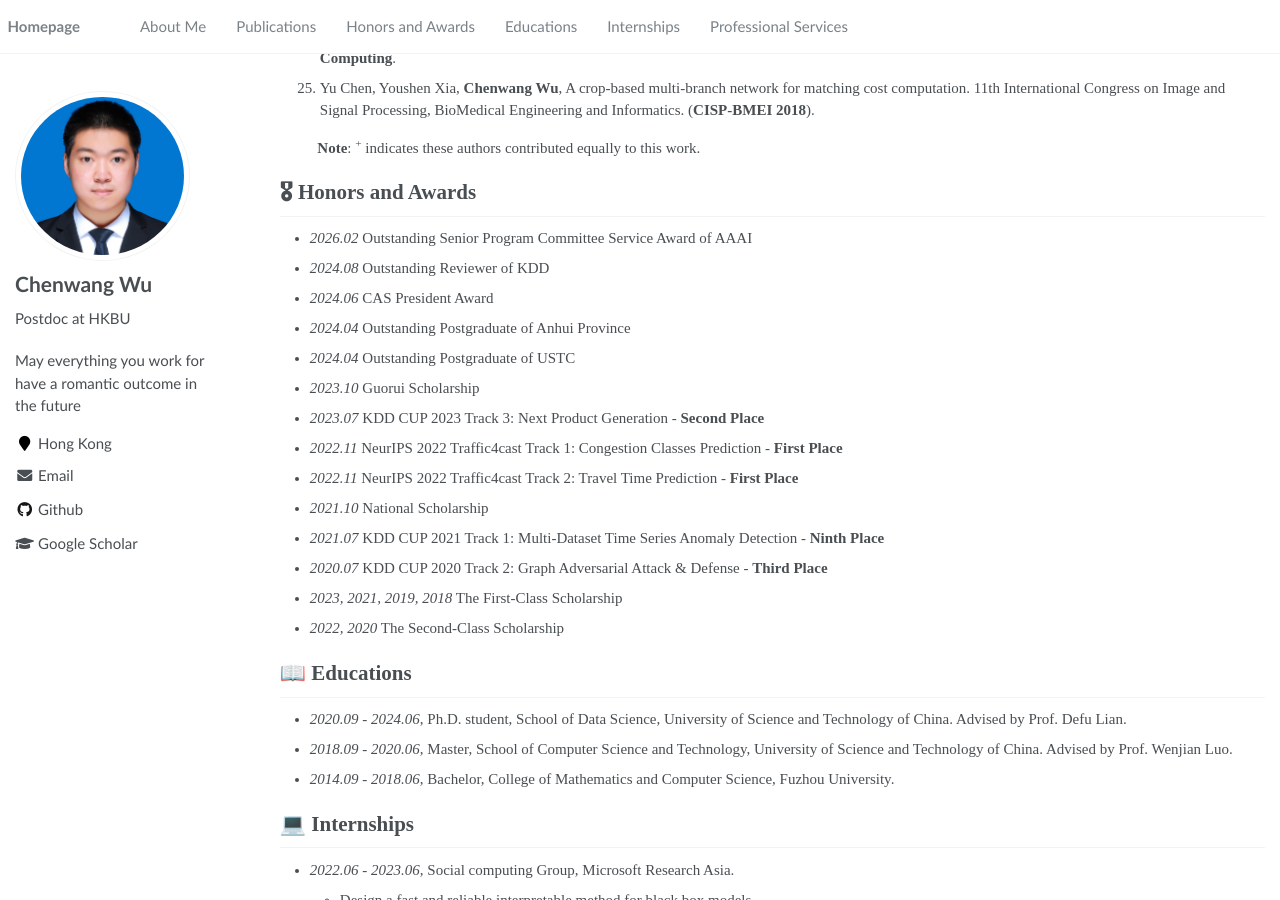
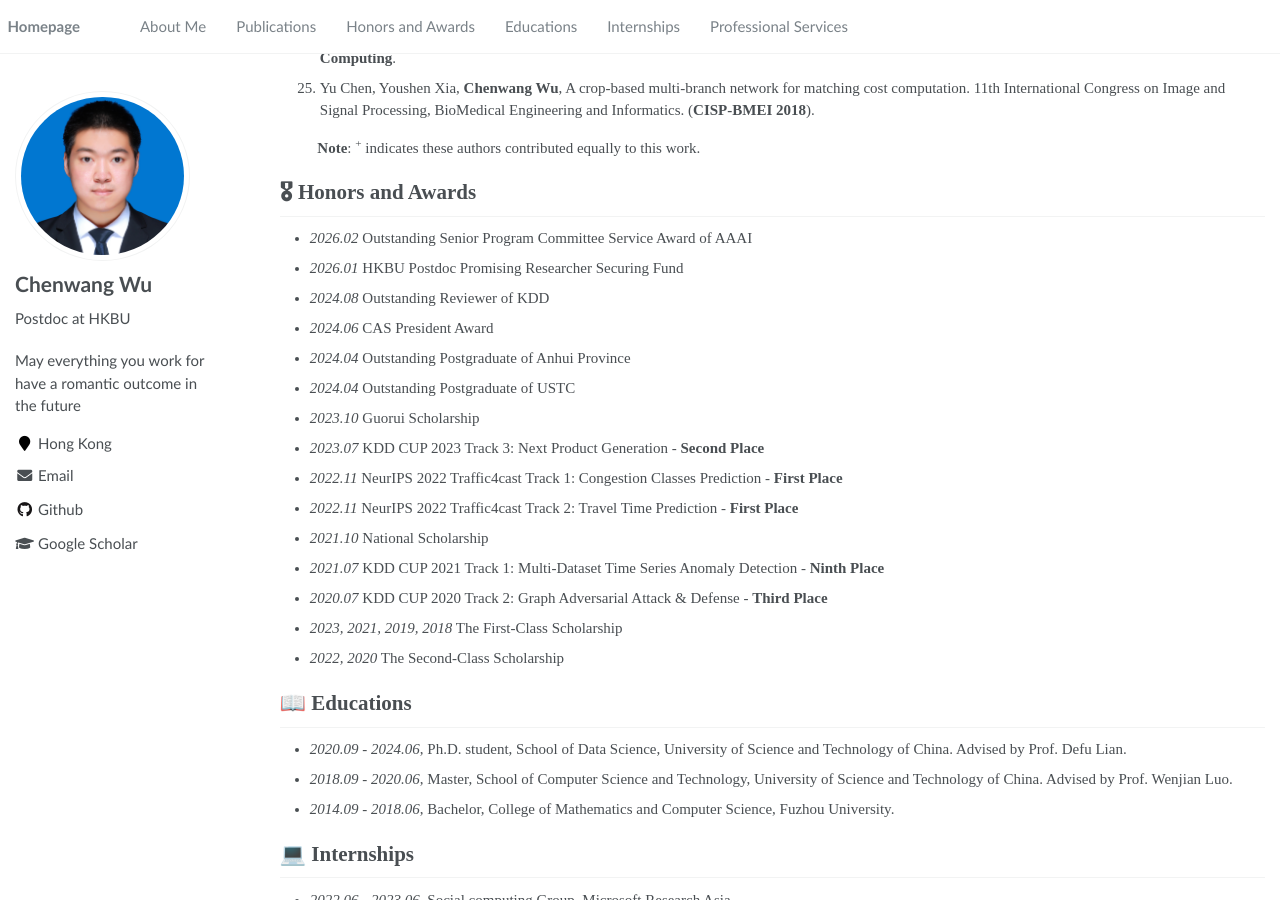
Before and after one commit to Daftstone/Daftstone.github.io, a Jekyll site: the page built from _pages/about.md, in a window 1280 px wide and 900 px high, scrolled down 1407 px. Built offline with Jekyll 4.4.1, drawn with Linux system fonts in a browser that asks for light colours.

Commit message:
Update about.md

```diff
--- a/_pages/about.md
+++ b/_pages/about.md
@@ -56,6 +56,7 @@ My research interests include trustworthy machine learning and data mining.
 
 # 🎖 Honors and Awards
 - *2026.02* Outstanding Senior Program Committee Service Award of AAAI
+- *2026.01* HKBU Postdoc Promising Researcher Securing Fund
 - *2024.08* Outstanding Reviewer of KDD
 - *2024.06* CAS President Award
 - *2024.04* Outstanding Postgraduate of Anhui Province
```
